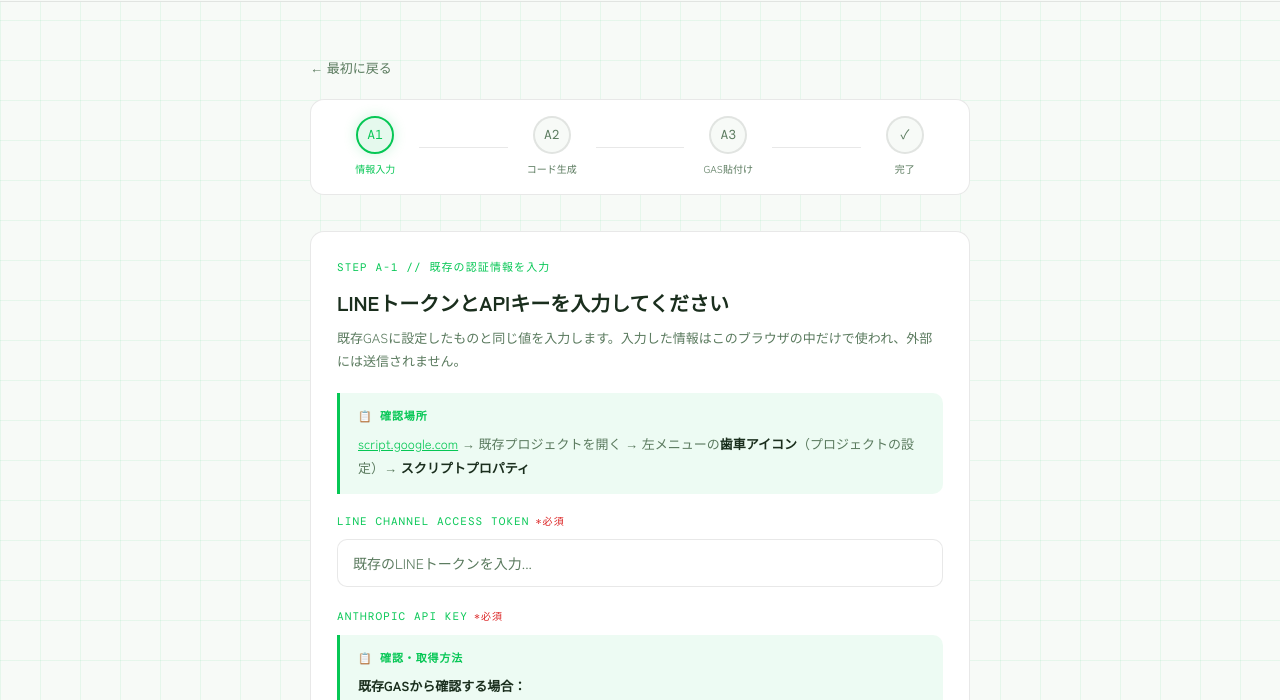
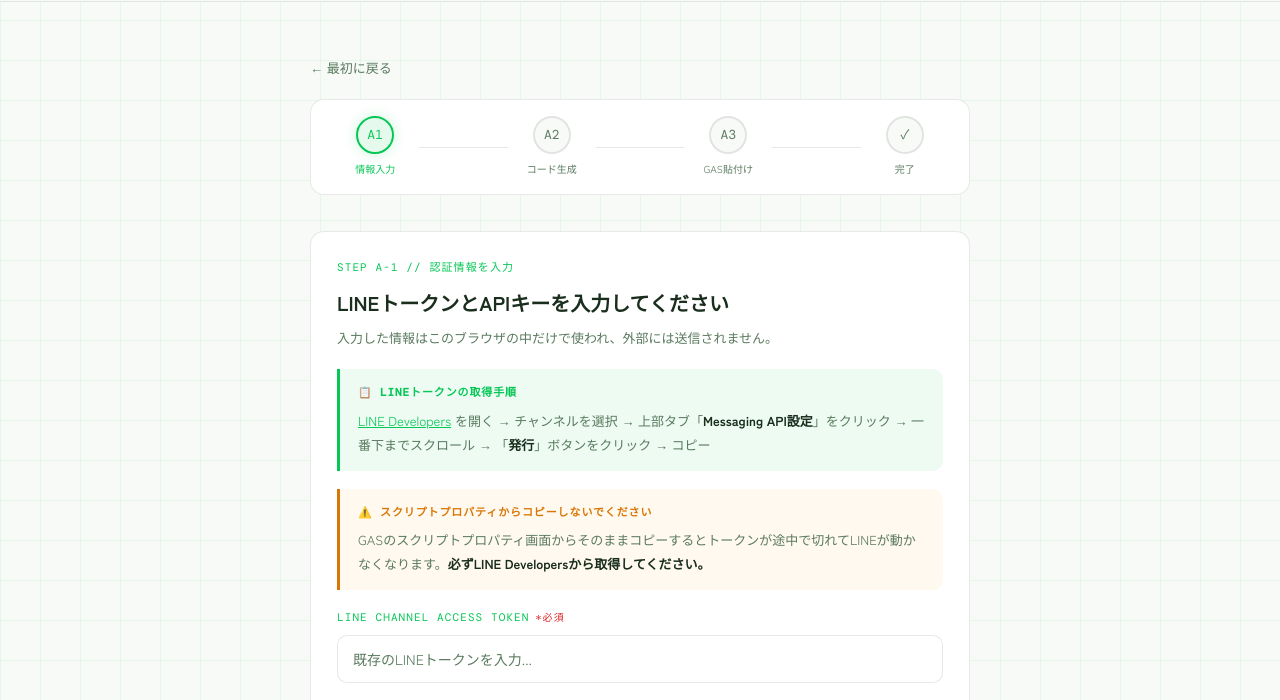
Before and after one commit to yousuke912/line-ai-setup, a plain HTML site: page update.html in a window 1280 px wide. Both pictures are taken after a click on the button "STEP A から始める →". Shown: the part 60-760 px from the top of the page. Drawn offline with nearby package versions, Linux system fonts and the light colour scheme.

Commit message:
Update update.html

```diff
--- a/update.html
+++ b/update.html
@@ -254,13 +254,17 @@ body::before{content:'';position:fixed;inset:0;background-image:linear-gradient(
       <div class="prog-step" id="pA4"><div class="prog-circle" id="pcA4">✓</div><div class="prog-label">完了</div></div>
     </div>
     <div class="step-card">
-      <div class="step-num">STEP A-1 // 既存の認証情報を入力</div>
+      <div class="step-num">STEP A-1 // 認証情報を入力</div>
       <h2 class="step-h">LINEトークンとAPIキーを入力してください</h2>
-      <p class="step-p">既存GASに設定したものと同じ値を入力します。入力した情報はこのブラウザの中だけで使われ、外部には送信されません。</p>
+      <p class="step-p">入力した情報はこのブラウザの中だけで使われ、外部には送信されません。</p>
 
       <div class="box box-green">
-        <div class="box-title">📋 確認場所</div>
-        <p><a href="https://script.google.com" target="_blank" style="color:var(--green)">script.google.com</a> → 既存プロジェクトを開く → 左メニューの<strong>歯車アイコン</strong>（プロジェクトの設定）→ <strong>スクリプトプロパティ</strong></p>
+        <div class="box-title">📋 LINEトークンの取得手順</div>
+        <p><a href="https://developers.line.biz/" target="_blank" style="color:var(--green)">LINE Developers</a> を開く → チャンネルを選択 → 上部タブ「<strong>Messaging API設定</strong>」をクリック → 一番下までスクロール → 「<strong>発行</strong>」ボタンをクリック → コピー</p>
+      </div>
+      <div class="box box-warn">
+        <div class="box-title">⚠️ スクリプトプロパティからコピーしないでください</div>
+        <p>GASのスクリプトプロパティ画面からそのままコピーするとトークンが途中で切れてLINEが動かなくなります。<strong>必ずLINE Developersから取得してください。</strong></p>
       </div>
 
       <div class="form-group">
```
